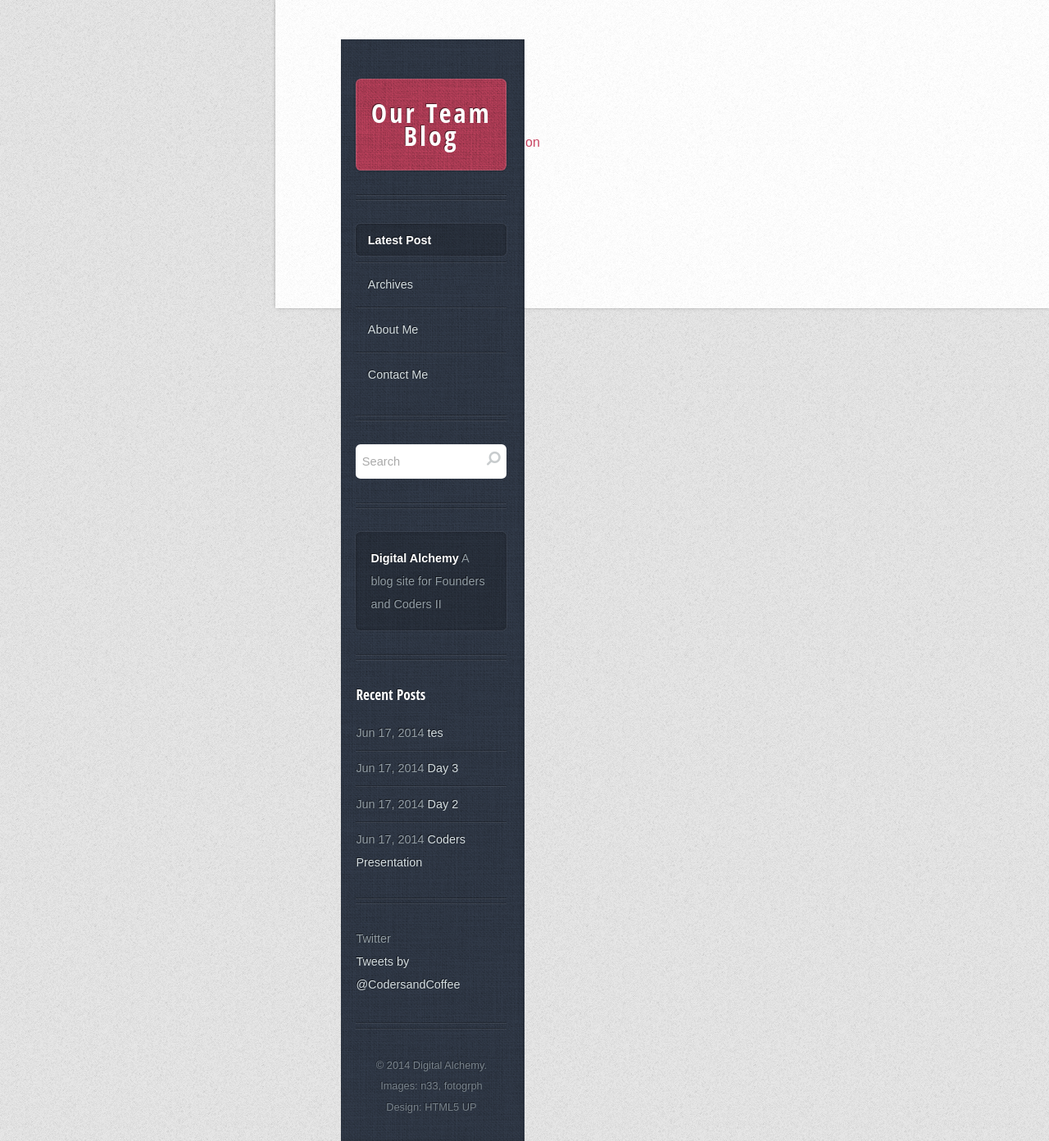
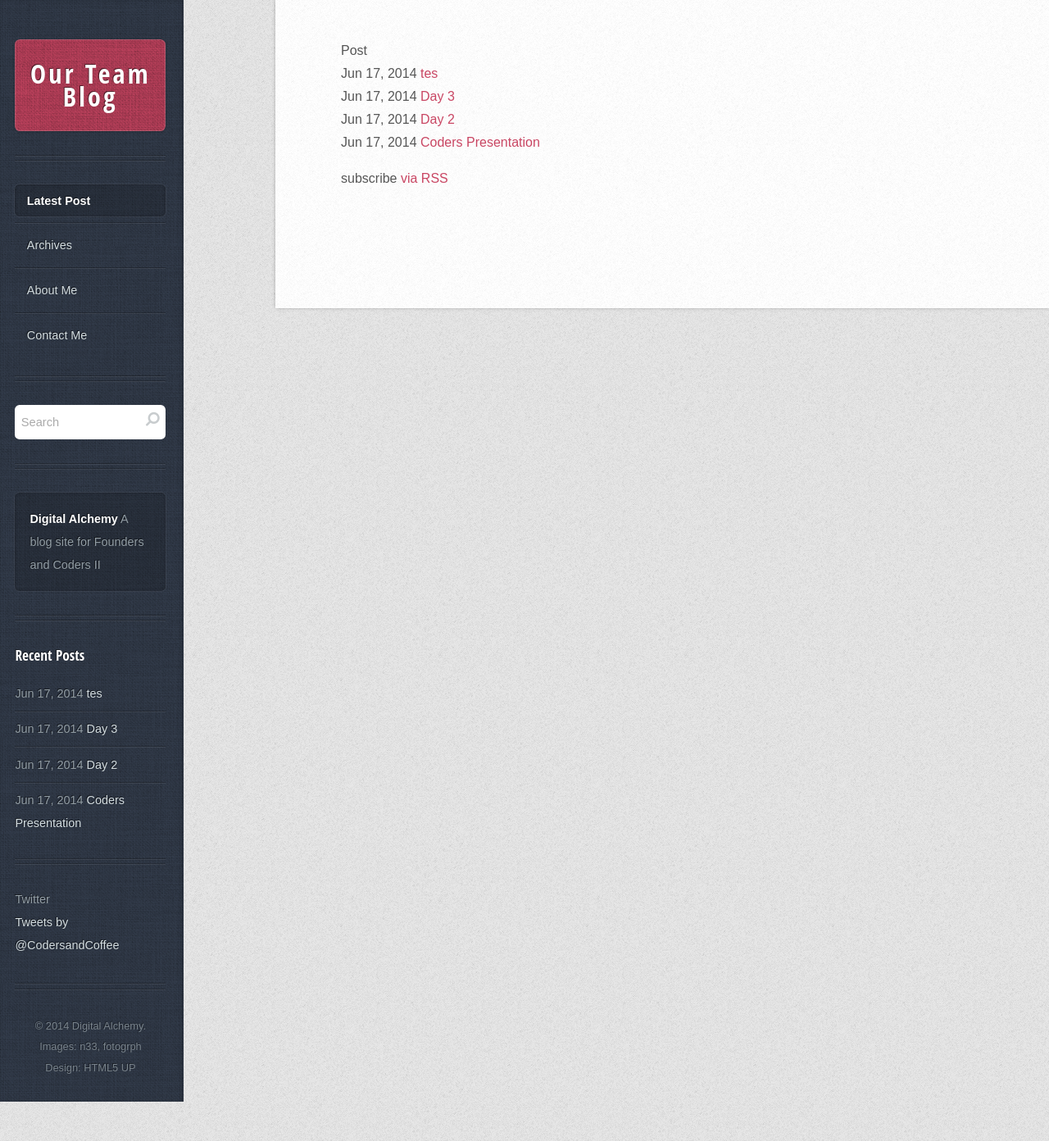
Before and after one commit to leochilds/digitalalchemy, a Jekyll site: the page built from index.html, in a window 1280 px wide. Shown: the whole page at 82% size. Built offline with Jekyll 4.4.1, drawn with Linux system fonts in a browser that asks for light colours; nearby versions of some CDN libraries; comment, search, counter and statistics services are not loaded.

Commit message:
moved sidebar

```diff
--- a/_layouts/default.html
+++ b/_layouts/default.html
@@ -14,11 +14,11 @@
       {{ content }}
 
 
-         {% include sidebar.html %}
+
       </div>
     </div>
 
-
+  {% include sidebar.html %}
 
     </body>
 </html>
```
